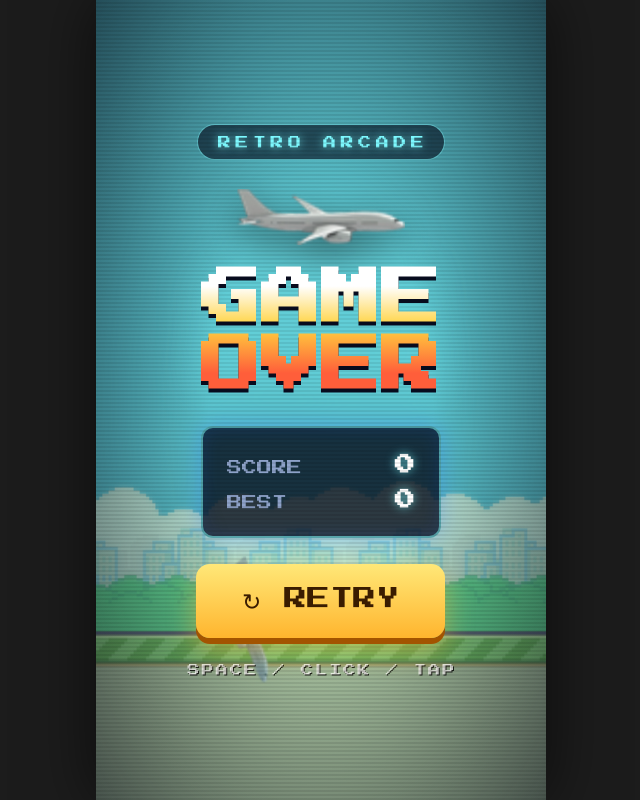
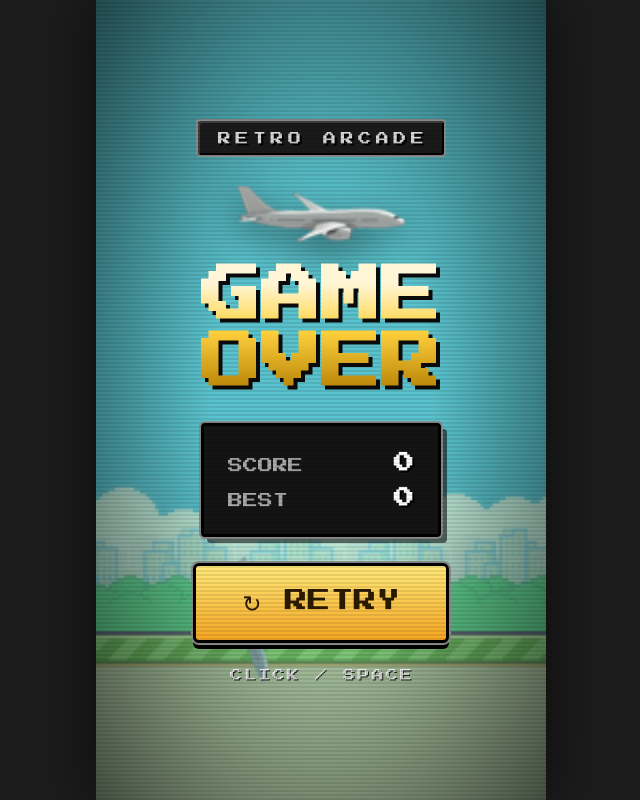
Before and after one commit to alkokandiy/flappy-plane, a website with bundled scripts: page web/index.html in a window 1280 px wide. Both pictures are taken after a click on the button "▶ PLAY". Shown: the whole page, without its empty margins (319-959 px from the left). Built offline with nearby package versions, Linux system fonts and the light colour scheme.

Commit message:
90s gray retro intro, CLICK/SPACE hint

```diff
--- a/web/css/style.css
+++ b/web/css/style.css
@@ -70,8 +70,8 @@ body {
   pointer-events: none;
   background: radial-gradient(
     ellipse at center,
-    rgba(4, 6, 18, 0) 35%,
-    rgba(4, 6, 18, 0.62) 100%
+    rgba(0, 0, 0, 0) 35%,
+    rgba(0, 0, 0, 0.62) 100%
   );
 }
 
@@ -96,12 +96,13 @@ body {
   font-size: clamp(9px, 2.4vmin, 13px);
   letter-spacing: 0.35em;
   text-indent: 0.35em;
-  color: #7df9ff;
-  text-shadow: 0 0 10px rgba(125, 249, 255, 0.8);
-  border: 1px solid rgba(125, 249, 255, 0.65);
-  border-radius: 999px;
+  color: #d6d6d6;
+  text-shadow: 2px 2px 0 #000;
+  border: 2px solid #8a8a8a;
+  border-radius: 4px;
   padding: 0.8em 1.2em;
-  background: rgba(4, 8, 24, 0.6);
+  background: #1a1a1a;
+  box-shadow: inset 2px 2px 0 #3d3d3d, inset -2px -2px 0 #000;
 }
 
 .hero-plane {
@@ -115,21 +116,15 @@ body {
   font-family: var(--px);
   font-size: clamp(30px, 9vmin, 60px);
   line-height: 1.12;
-  background: linear-gradient(
-    180deg,
-    #ffffff 15%,
-    #7df9ff 42%,
-    #2b6cff 72%,
-    #b537f2 100%
-  );
+  background: linear-gradient(180deg, #fafafa 20%, #c9c9c9 55%, #7d7d7d 100%);
   -webkit-background-clip: text;
   background-clip: text;
   color: transparent;
-  filter: drop-shadow(0 4px 0 #070b1d) drop-shadow(0 0 22px rgba(125, 249, 255, 0.35));
+  filter: drop-shadow(4px 4px 0 #0a0a0a);
 }
 
 .overlay.gameover .title {
-  background: linear-gradient(180deg, #ffffff 15%, #ffd23e 45%, #ff5e3a 80%);
+  background: linear-gradient(180deg, #fff6d8 15%, #ffd23e 50%, #b07a00 100%);
   -webkit-background-clip: text;
   background-clip: text;
 }
@@ -138,7 +133,7 @@ body {
   font-family: var(--px);
   font-size: clamp(11px, 3vmin, 17px);
   color: #ffe878;
-  text-shadow: 2px 2px 0 #6b2800, 0 0 14px rgba(255, 200, 60, 0.65);
+  text-shadow: 2px 2px 0 #000;
   animation: blink 1.2s steps(2, start) infinite;
 }
 
@@ -149,11 +144,11 @@ body {
 .panel {
   font-family: var(--px);
   min-width: min(64%, 240px);
-  background: rgba(4, 8, 24, 0.78);
-  border: 2px solid rgba(125, 249, 255, 0.55);
-  border-radius: 12px;
+  background: #141414;
+  border: 3px solid #000;
+  box-shadow: 0 0 0 2px #8a8a8a, 6px 6px 0 rgba(0, 0, 0, 0.55);
+  border-radius: 4px;
   padding: 2.4vmin 3vmin;
-  box-shadow: 0 0 24px rgba(43, 108, 255, 0.35), inset 0 0 18px rgba(43, 108, 255, 0.15);
 }
 
 .panel[hidden] {
@@ -166,21 +161,21 @@ body {
   align-items: baseline;
   gap: 2em;
   font-size: clamp(10px, 2.8vmin, 15px);
-  color: #8ea2c9;
+  color: #a8a8a8;
   padding: 0.5em 0;
 }
 
 .panel .row strong {
   color: #fff;
   font-size: 1.35em;
-  text-shadow: 0 0 10px rgba(125, 249, 255, 0.7);
+  text-shadow: 2px 2px 0 #000;
 }
 
 .newbest {
   margin-top: 0.6em;
   font-size: clamp(10px, 2.8vmin, 15px);
   color: #ffe878;
-  text-shadow: 0 0 12px rgba(255, 200, 60, 0.8);
+  text-shadow: 2px 2px 0 #000;
   animation: blink 0.9s steps(2, start) infinite;
 }
 
@@ -192,14 +187,13 @@ body {
   pointer-events: auto;
   font-family: var(--px);
   font-size: clamp(15px, 4vmin, 23px);
-  color: #3a1c00;
-  background: linear-gradient(180deg, #ffe878 0%, #ffb52e 100%);
-  border: 0;
-  border-radius: 14px;
+  color: #2b1a00;
+  background: linear-gradient(180deg, #ffe878 0%, #f5a623 100%);
+  border: 3px solid #000;
+  box-shadow: 0 0 0 2px #8a8a8a, 0 6px 0 #000;
+  border-radius: 6px;
   padding: 1em 2em;
   cursor: pointer;
-  box-shadow: 0 6px 0 #a35400, 0 12px 28px rgba(255, 180, 40, 0.45);
-  animation: pulse 1.8s ease-in-out infinite;
 }
 
 #playBtn:hover {
@@ -208,8 +202,7 @@ body {
 
 #playBtn:active {
   transform: translateY(5px);
-  box-shadow: 0 1px 0 #a35400, 0 4px 12px rgba(255, 180, 40, 0.4);
-  animation: none;
+  box-shadow: 0 0 0 2px #8a8a8a, 0 1px 0 #000;
 }
 
 .hint {
@@ -237,20 +230,9 @@ body {
   }
 }
 
-@keyframes pulse {
-  0%,
-  100% {
-    transform: scale(1);
-  }
-  50% {
-    transform: scale(1.05);
-  }
-}
-
 @media (prefers-reduced-motion: reduce) {
   .hero-plane,
   .ready,
-  #playBtn,
   .newbest {
     animation: none;
   }
--- a/web/index.html
+++ b/web/index.html
@@ -37,7 +37,7 @@
           <div id="newBest" class="newbest" hidden>★ NEW BEST ★</div>
         </div>
         <button id="playBtn" type="button">▶ PLAY</button>
-        <div class="hint">SPACE / CLICK / TAP</div>
+        <div class="hint">CLICK / SPACE</div>
       </div>
     </div>
     <div id="loading">Loading…</div>
```
